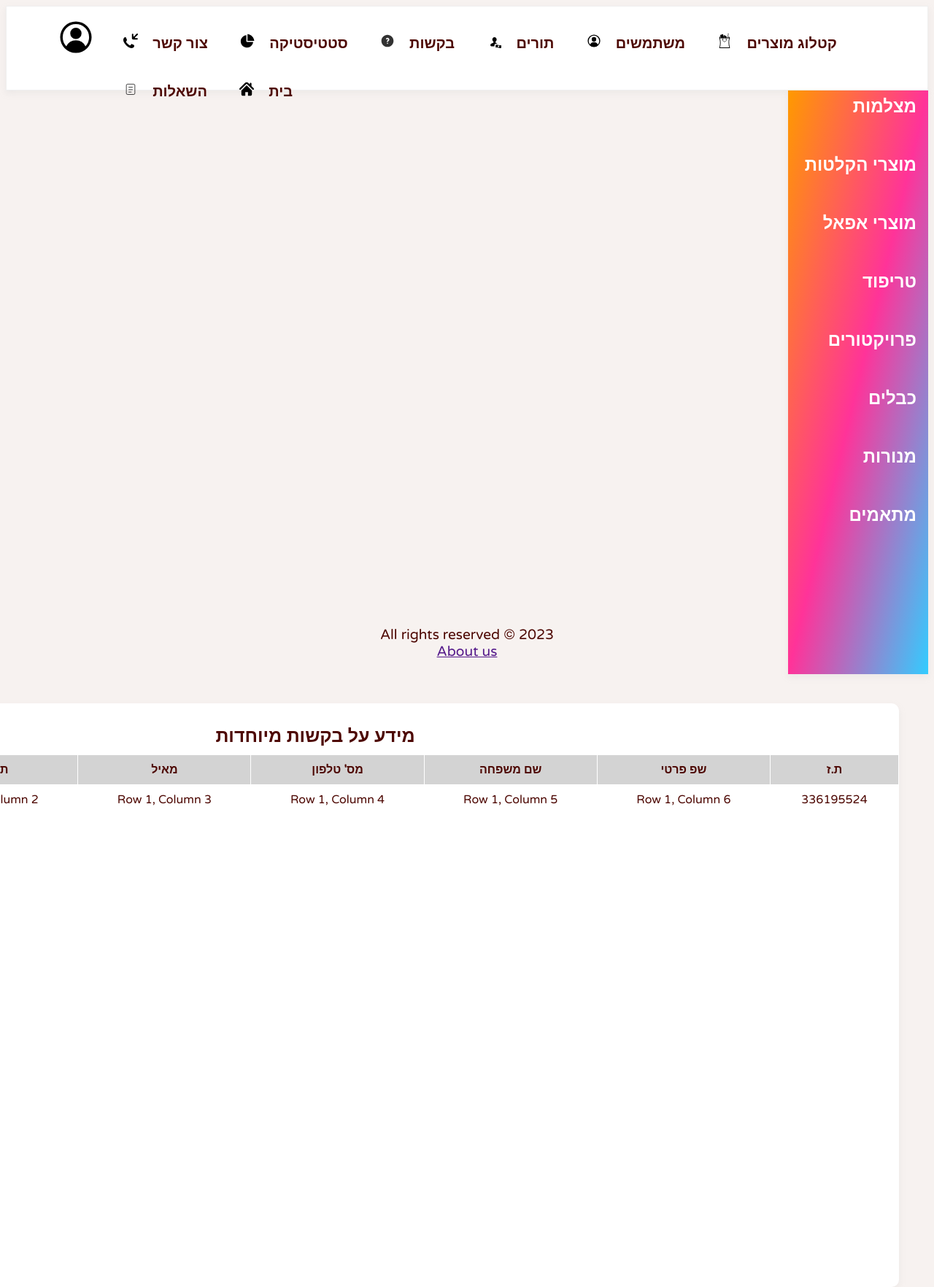
After one commit to SCE-Digital-Warehouse/digitalwarehouse-web, a Django app: page /special_asks/ in a window 1280 px wide. The commit adds this page. Shown: the whole page at 73% size. Run offline with Django 4.2, Linux system fonts and the light colour scheme.

Commit message:
BSPMC238-104 created html and css page for special asks

```diff
--- a/base/templates/base/index.html
+++ b/base/templates/base/index.html
@@ -73,7 +73,7 @@
             </a>
         </div>
         <div class="home-card">
-            <a href="">
+            <a href="{% url "special_asks" %}">
                 <svg width="50px" height="50px" viewBox="0 0 24 24" fill="none" xmlns="http://www.w3.org/2000/svg">
                     <path fill-rule="evenodd" clip-rule="evenodd"
                           d="M2 12C2 6.47715 6.47715 2 12 2C17.5228 2 22 6.47715 22 12C22 17.5228 17.5228 22 12 22C6.47715 22 2 17.5228 2 12ZM12 9C11.7015 9 11.4344 9.12956 11.2497 9.33882C10.8843 9.75289 10.2523 9.79229 9.83827 9.42683C9.4242 9.06136 9.3848 8.42942 9.75026 8.01535C10.2985 7.3942 11.1038 7 12 7C13.6569 7 15 8.34315 15 10C15 11.3072 14.1647 12.4171 13 12.829V13C13 13.5523 12.5523 14 12 14C11.4477 14 11 13.5523 11 13V12.5C11 11.6284 11.6873 11.112 12.2482 10.9692C12.681 10.859 13 10.4655 13 10C13 9.44772 12.5523 9 12 9ZM12 15C11.4477 15 11 15.4477 11 16C11 16.5523 11.4477 17 12 17H12.01C12.5623 17 13.01 16.5523 13.01 16C13.01 15.4477 12.5623 15 12.01 15H12Z"
--- /dev/null
+++ b/base/templates/base/special_asks.html
@@ -0,0 +1,35 @@
+{% extends "main.html" %}
+{% block content %}
+     <div class="specialAsks-page-admin">
+        <table>
+            <caption>
+                מידע על בקשות מיוחדות
+            </caption>
+            <colgroup>
+                <col span="8">
+            </colgroup>
+            <thead>
+                <tr>
+                    <th>בקשה</th>
+                    <th>תפקיד</th>
+                    <th>מאיל</th>
+                    <th>מס' טלפון</th>
+                    <th>שם משפחה</th>
+                    <th>שפ פרטי</th>
+                    <th>ת.ז</th>
+                </tr>
+            </thead>
+            <tbody>
+                <tr>
+                    <td>Row 1, Column 1</td>
+                    <td>Row 1, Column 2</td>
+                    <td>Row 1, Column 3</td>
+                    <td>Row 1, Column 4</td>
+                    <td>Row 1, Column 5</td>
+                    <td>Row 1, Column 6</td>
+                    <td>336195524</td>
+                </tr>
+            </tbody>
+        </table>
+    </div>
+{% endblock content %}
--- a/base/urls.py
+++ b/base/urls.py
@@ -8,4 +8,5 @@ urlpatterns = [
     path("users/", views.users, name="users"),
     path("menu/", views.menu, name="menu"),
     path("personal_det/", views.personal_det, name="personal_det"),
+    path("special_asks/", views.special_asks, name="special_asks"),
 ]
--- a/base/views.py
+++ b/base/views.py
@@ -32,3 +32,7 @@ def index(request):
 
 def personal_det(request):
     return render(request, "base/personal_det.html")
+
+def special_asks(request):
+    data = {}
+    return render(request, "base/special_asks.html", data)
--- a/static/css/main.css
+++ b/static/css/main.css
@@ -248,7 +248,7 @@ HOME PAGE
 ASKS PAGE
 ==================*/
 
-.asks-page-admin {
+.asks-page-admin, .specialAsks-page-admin {
     width: 100em;
     height: 50em;
     float: right;
--- a/templates/navbar.html
+++ b/templates/navbar.html
@@ -44,7 +44,7 @@
                 </a>
             </li>
             <li>
-                <a href="">
+                <a href="{% url "special_asks" %}">
                     <svg width="20px" height="20px" viewBox="0 0 24 24" fill="none" xmlns="http://www.w3.org/2000/svg">
                         <path fill-rule="evenodd" clip-rule="evenodd"
                               d="M2 12C2 6.47715 6.47715 2 12 2C17.5228 2 22 6.47715 22 12C22 17.5228 17.5228 22 12 22C6.47715 22 2 17.5228 2 12ZM12 9C11.7015 9 11.4344 9.12956 11.2497 9.33882C10.8843 9.75289 10.2523 9.79229 9.83827 9.42683C9.4242 9.06136 9.3848 8.42942 9.75026 8.01535C10.2985 7.3942 11.1038 7 12 7C13.6569 7 15 8.34315 15 10C15 11.3072 14.1647 12.4171 13 12.829V13C13 13.5523 12.5523 14 12 14C11.4477 14 11 13.5523 11 13V12.5C11 11.6284 11.6873 11.112 12.2482 10.9692C12.681 10.859 13 10.4655 13 10C13 9.44772 12.5523 9 12 9ZM12 15C11.4477 15 11 15.4477 11 16C11 16.5523 11.4477 17 12 17H12.01C12.5623 17 13.01 16.5523 13.01 16C13.01 15.4477 12.5623 15 12.01 15H12Z"
```
